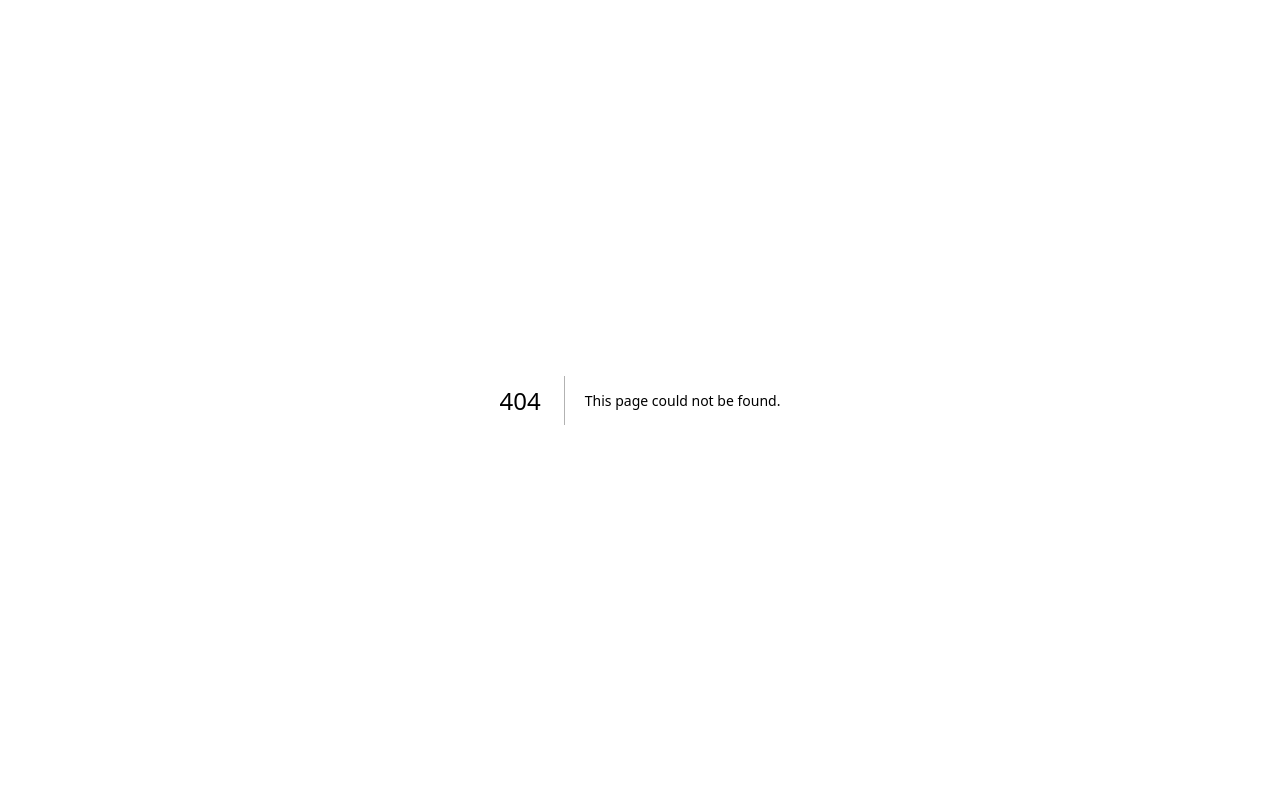
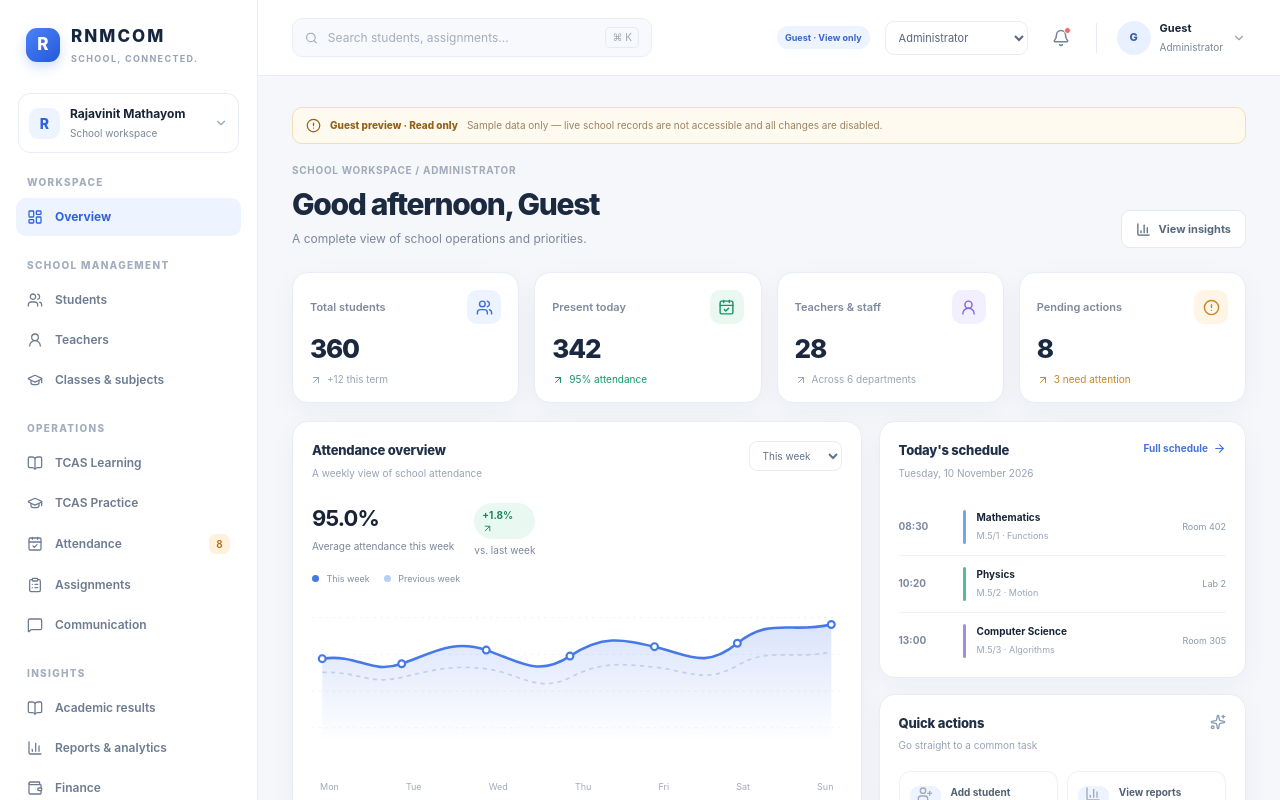
Before and after one commit to Velox-Lap/RNMCOM, a Next.js app: page /guest in a window 1280 px wide. Before the commit this address had no page. Shown: the top 800 px of the page. Built offline with nearby package versions, Linux system fonts and the light colour scheme.

Commit message:
Create public view-only guest preview route

```diff
--- /dev/null
+++ b/app/guest/page.tsx
@@ -0,0 +1,16 @@
+import { Workspace } from "@/app/dashboard/workspace";
+import type { AppRole } from "@/lib/types";
+
+const previewRoles: AppRole[] = ["admin", "teacher", "homeroom_teacher", "student", "parent"];
+
+export default function GuestPage() {
+  return (
+    <Workspace
+      initialRoles={previewRoles}
+      initialRole="admin"
+      demoMode
+      readOnly
+      profileName="Guest"
+    />
+  );
+}
```
